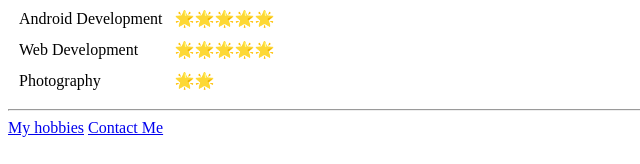
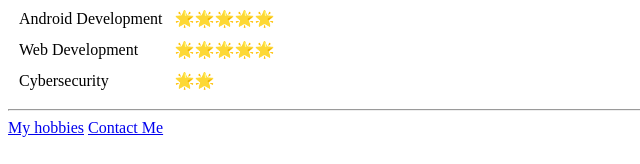
Before and after one commit to itaynir1/cv, a plain HTML site: page index.html in a window 1280 px wide. Shown: the part 633-797 px from the top of the page, 0-640 px from the left. Drawn offline with Linux system fonts and the light colour scheme.

Commit message:
Update index.html
changed td content

```diff
--- a/index.html
+++ b/index.html
@@ -52,7 +52,7 @@
                   <td>🌟🌟🌟🌟🌟</td>
                 </tr>
                 <tr>
-                  <td>Photography</td>
+                  <td>Cybersecurity</td>
                   <td>🌟🌟</td>
                 </tr>
               </table>
```
